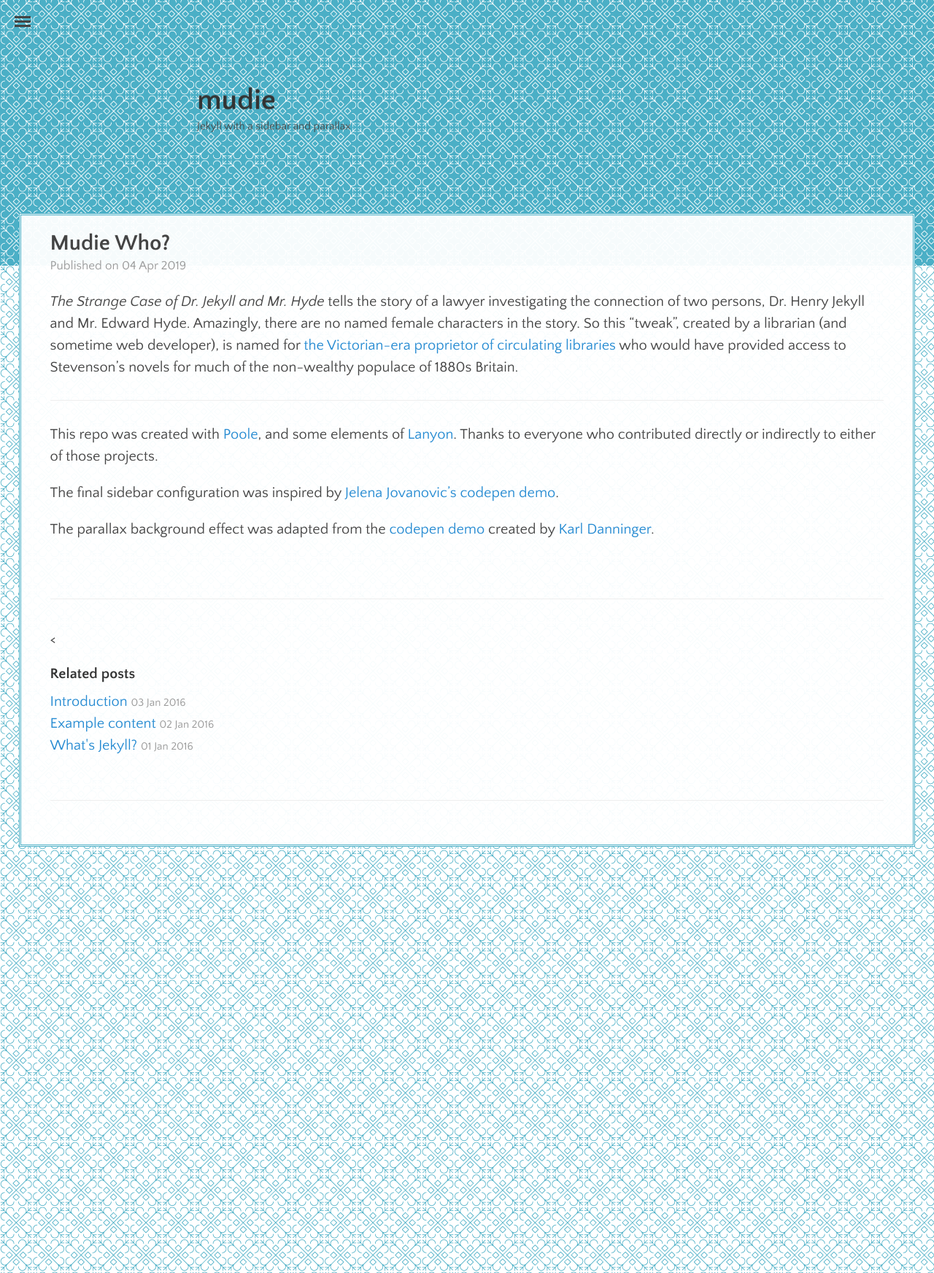
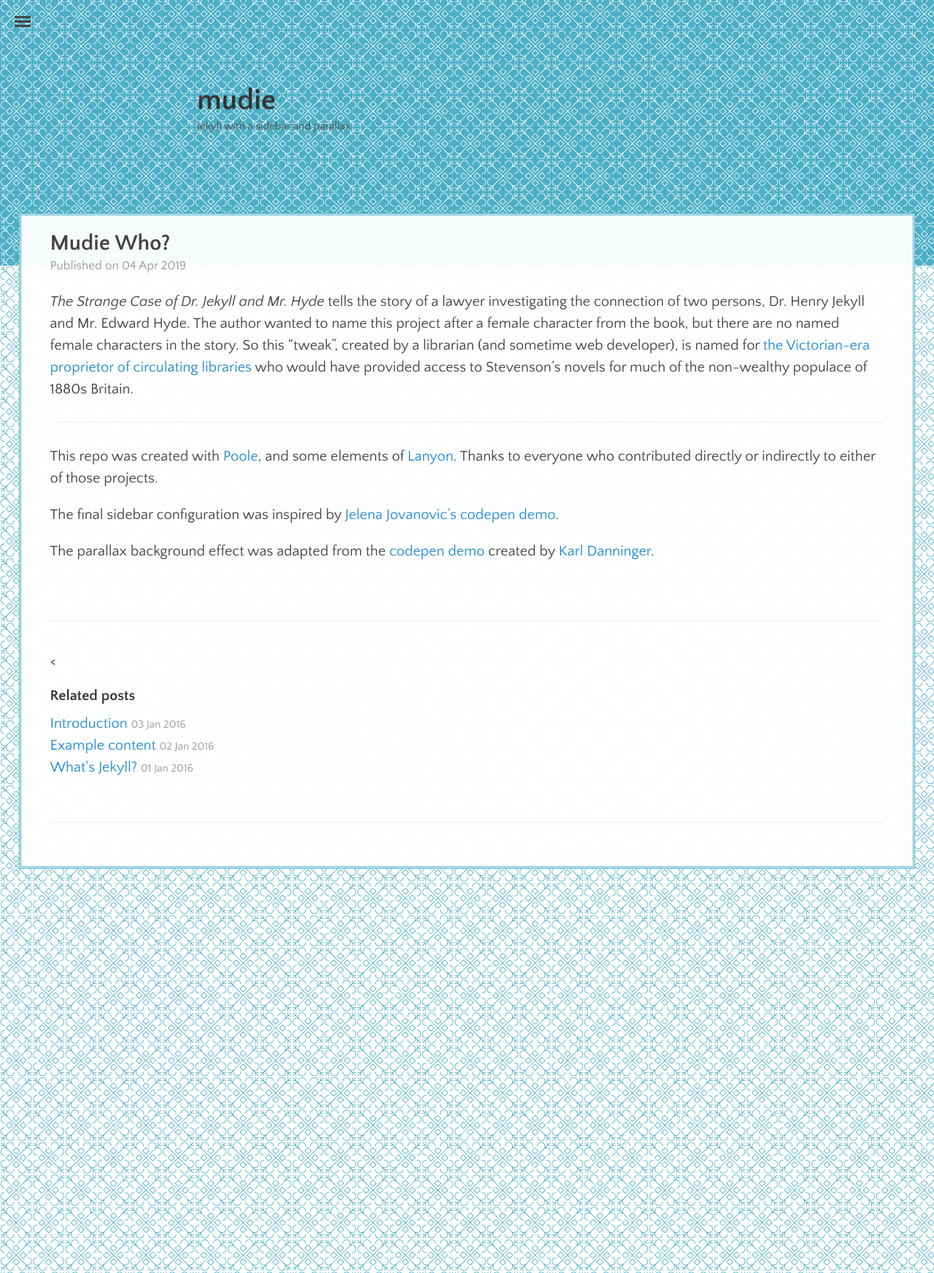
Before and after one commit to aallwestpac/mudie, a Jekyll site: the page built from _posts/2019-04-04-mudie-who.md, in a window 1280 px wide. Shown: the whole page at 73% size. Built offline with Jekyll 4.4.1, drawn with Linux system fonts in a browser that asks for light colours; some web fonts are replaced.

Commit message:
Update 2019-04-04-mudie-who.md

```diff
--- a/_posts/2019-04-04-mudie-who.md
+++ b/_posts/2019-04-04-mudie-who.md
@@ -3,7 +3,7 @@
 title: Mudie Who?
 ---
 
-*The Strange Case of Dr. Jekyll and Mr. Hyde* tells the story of a lawyer investigating the connection of two persons, Dr. Henry Jekyll and Mr. Edward Hyde. Amazingly, there are no named female characters in the story. So this "tweak", created by a  librarian (and sometime web developer), is named for [the Victorian-era proprietor of circulating libraries](https://en.wikipedia.org/wiki/Charles_Edward_Mudie) who would have provided access to Stevenson's novels for much of the non-wealthy populace of 1880s Britain.
+*The Strange Case of Dr. Jekyll and Mr. Hyde* tells the story of a lawyer investigating the connection of two persons, Dr. Henry Jekyll and Mr. Edward Hyde. The author wanted to name this project after a female character from the book, but there are no named female characters in the story. So this "tweak", created by a  librarian (and sometime web developer), is named for [the Victorian-era proprietor of circulating libraries](https://en.wikipedia.org/wiki/Charles_Edward_Mudie) who would have provided access to Stevenson's novels for much of the non-wealthy populace of 1880s Britain.
 
 -----
 
```
